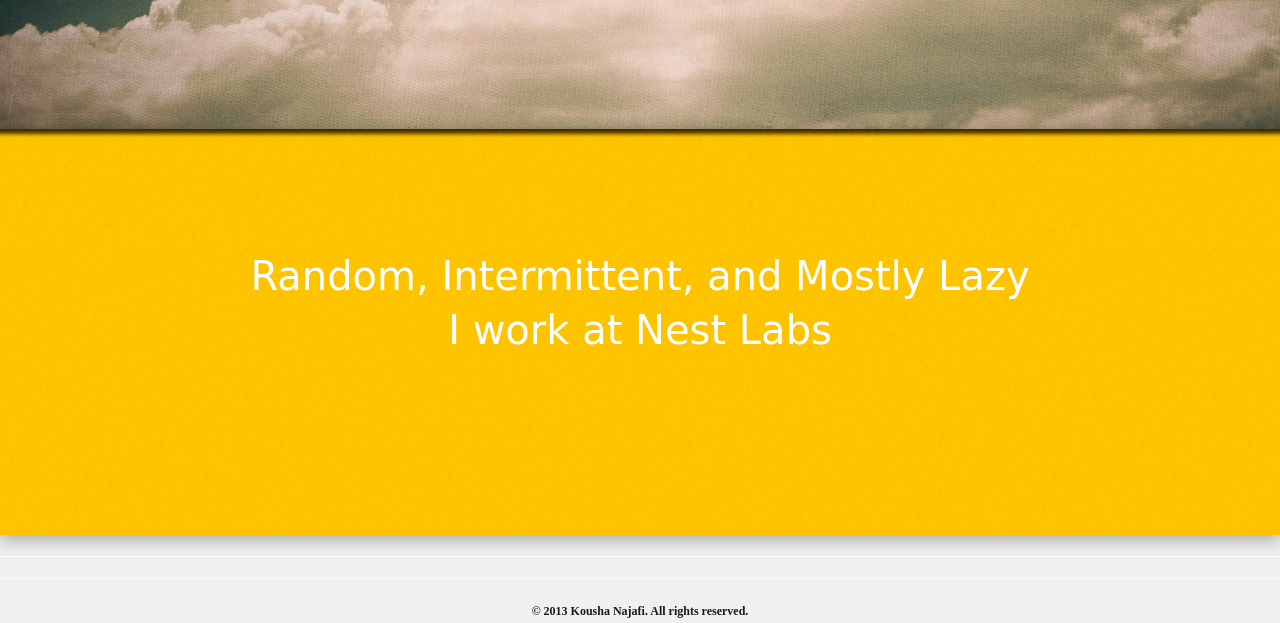
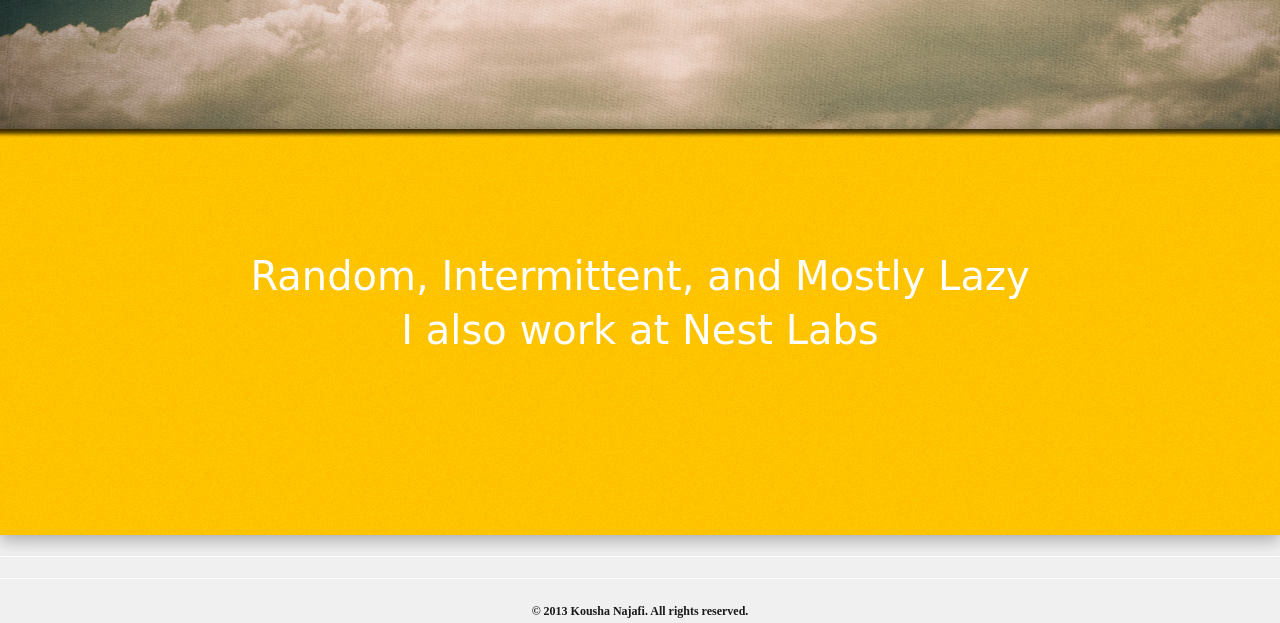
Before and after one commit to kousha/kousha.github.io, a plain HTML site: page index.html in a window 1280 px wide. Shown: the part 631-1254 px from the top of the page. Drawn offline with nearby package versions, Linux system fonts and the light colour scheme; a web font is replaced by a local one.

Commit message:
qualifier added to work

```diff
--- a/index.html
+++ b/index.html
@@ -110,7 +110,7 @@
             <div class="span12">
               <article>
                 <p>Random, Intermittent, and Mostly Lazy</p>
-                <p>I work at Nest Labs</p>
+                <p>I also work at Nest Labs</p>
                 <p></p>
               </article>
             </div>
```
